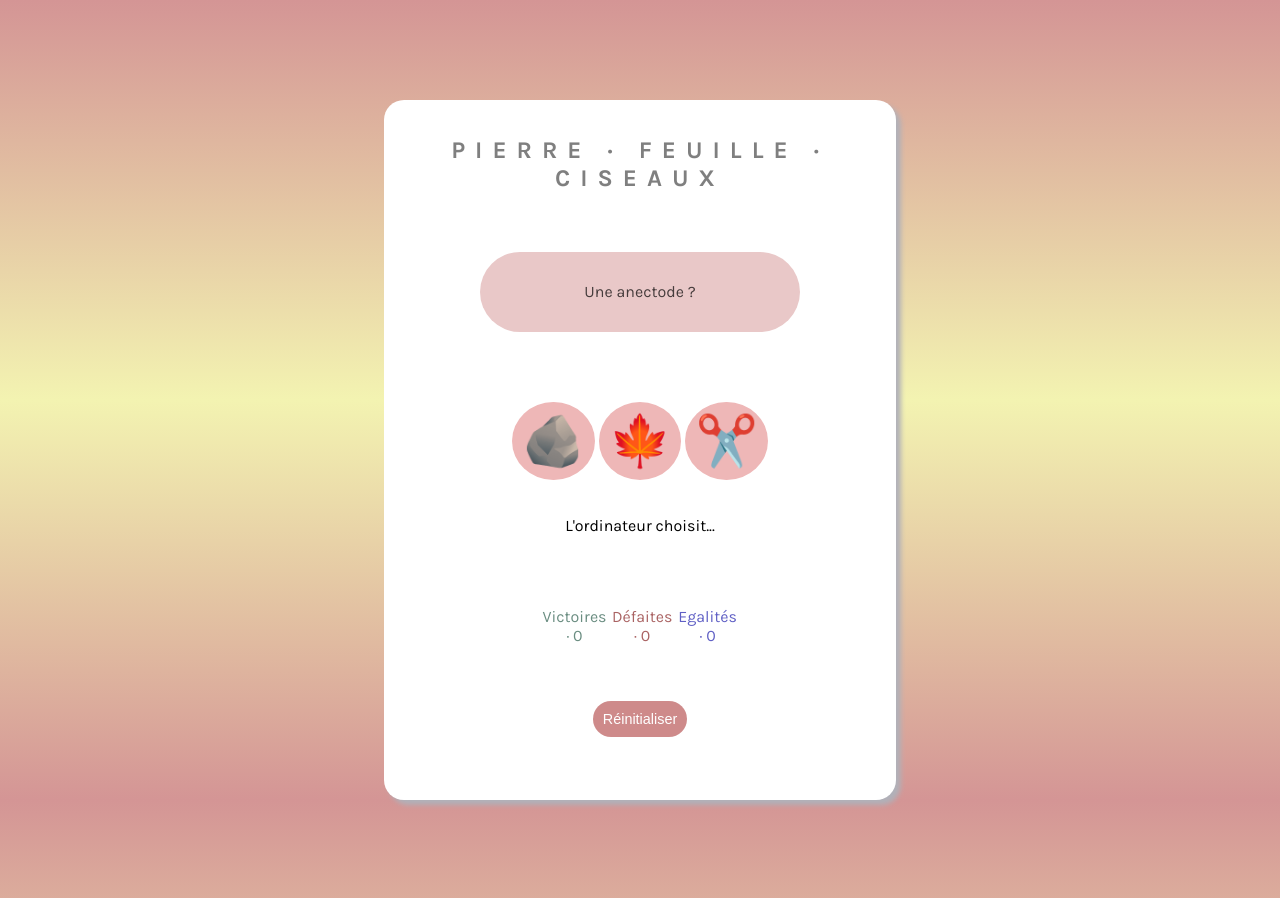
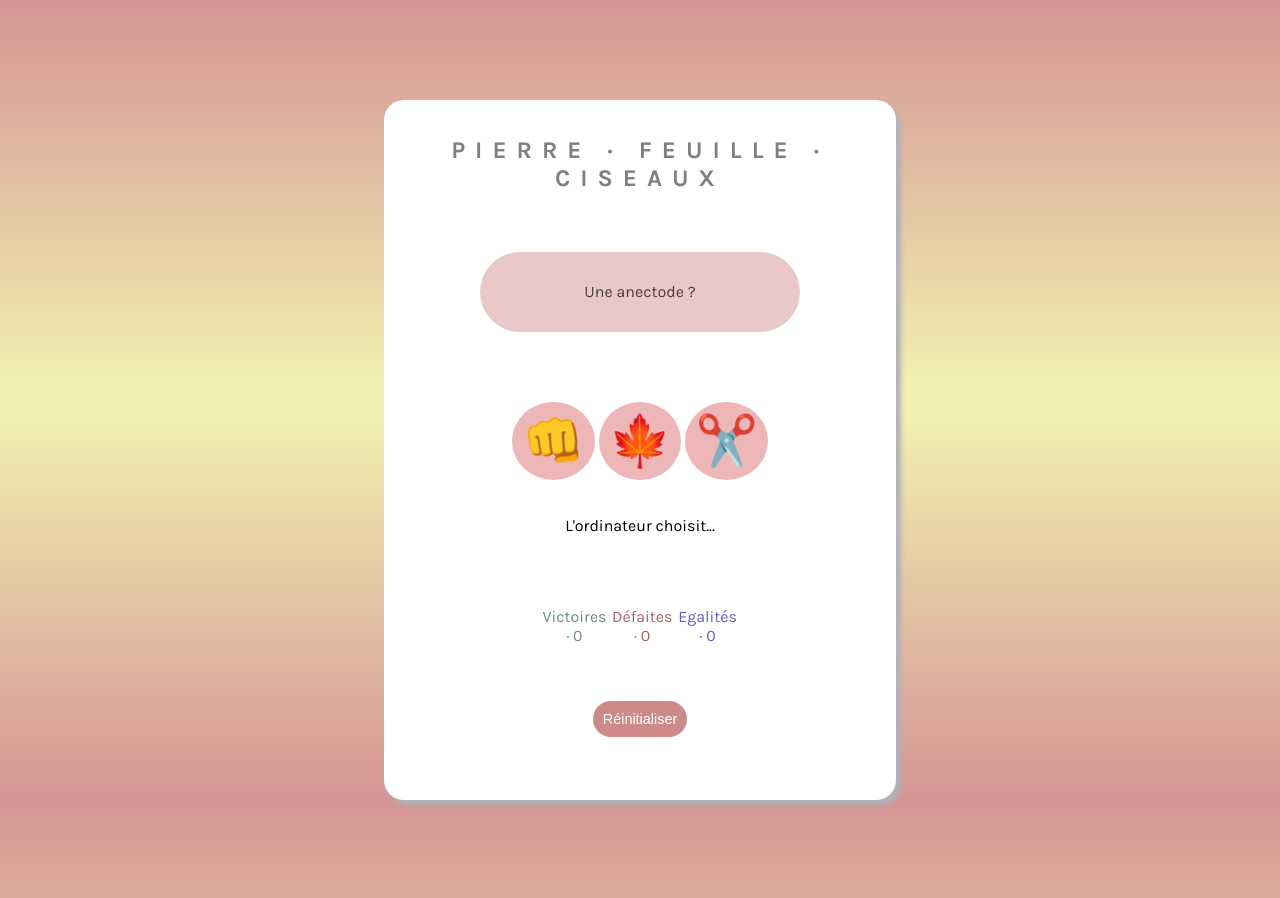
Before and after one commit to seg-n/chifoumi, a plain HTML site: page index.html in a window 1280 px wide. Drawn offline with Linux system fonts and the light colour scheme.

Commit message:
Update index.html

```diff
--- a/index.html
+++ b/index.html
@@ -22,7 +22,7 @@
       <div class="divider">
       <div>
       <section class="logos">
-        <button id="Pierre">🪨</button>
+        <button id="Pierre">👊</button>
         <button id="Feuille">🍁</button>
         <button id="Ciseaux">✂️</button>
       </section>
```
